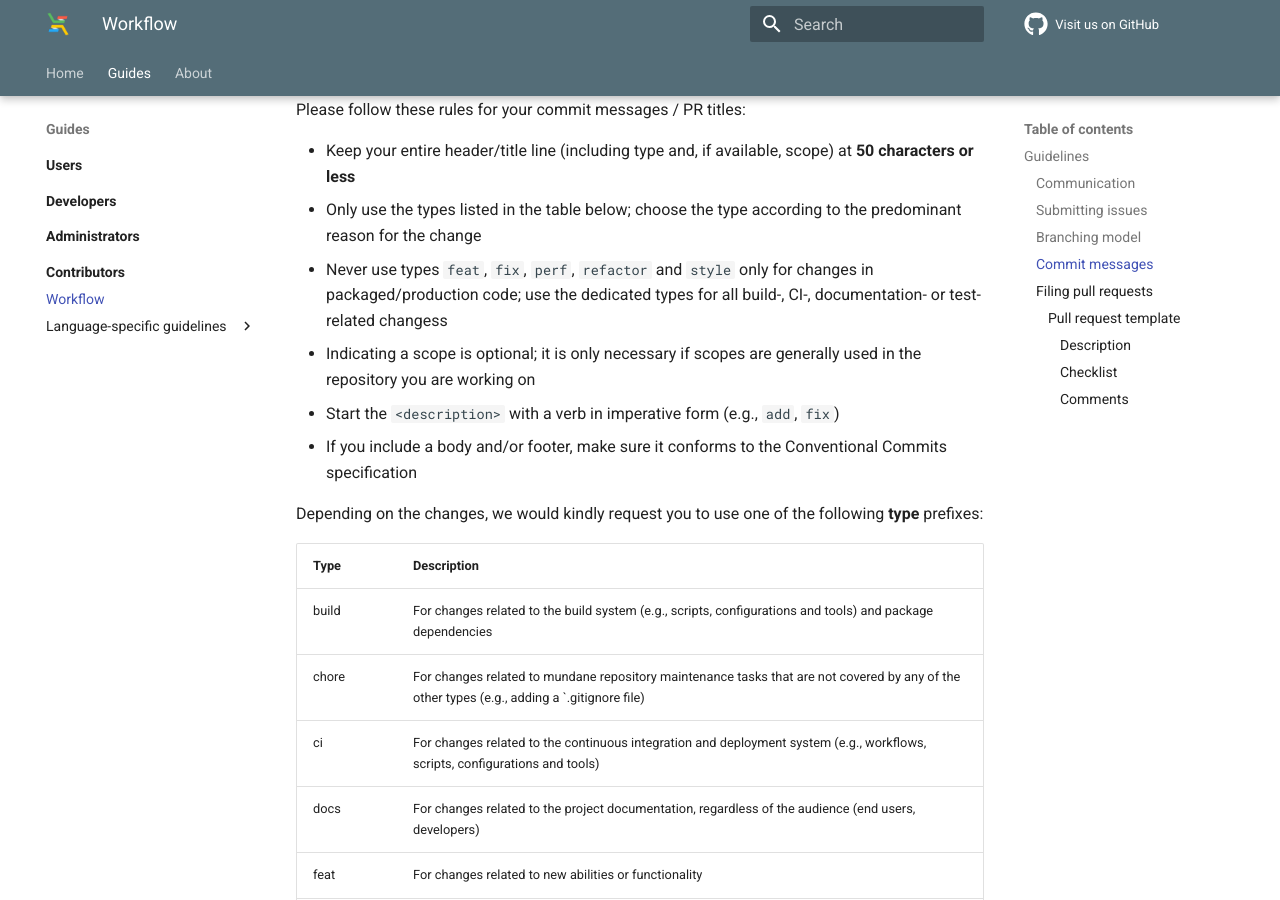
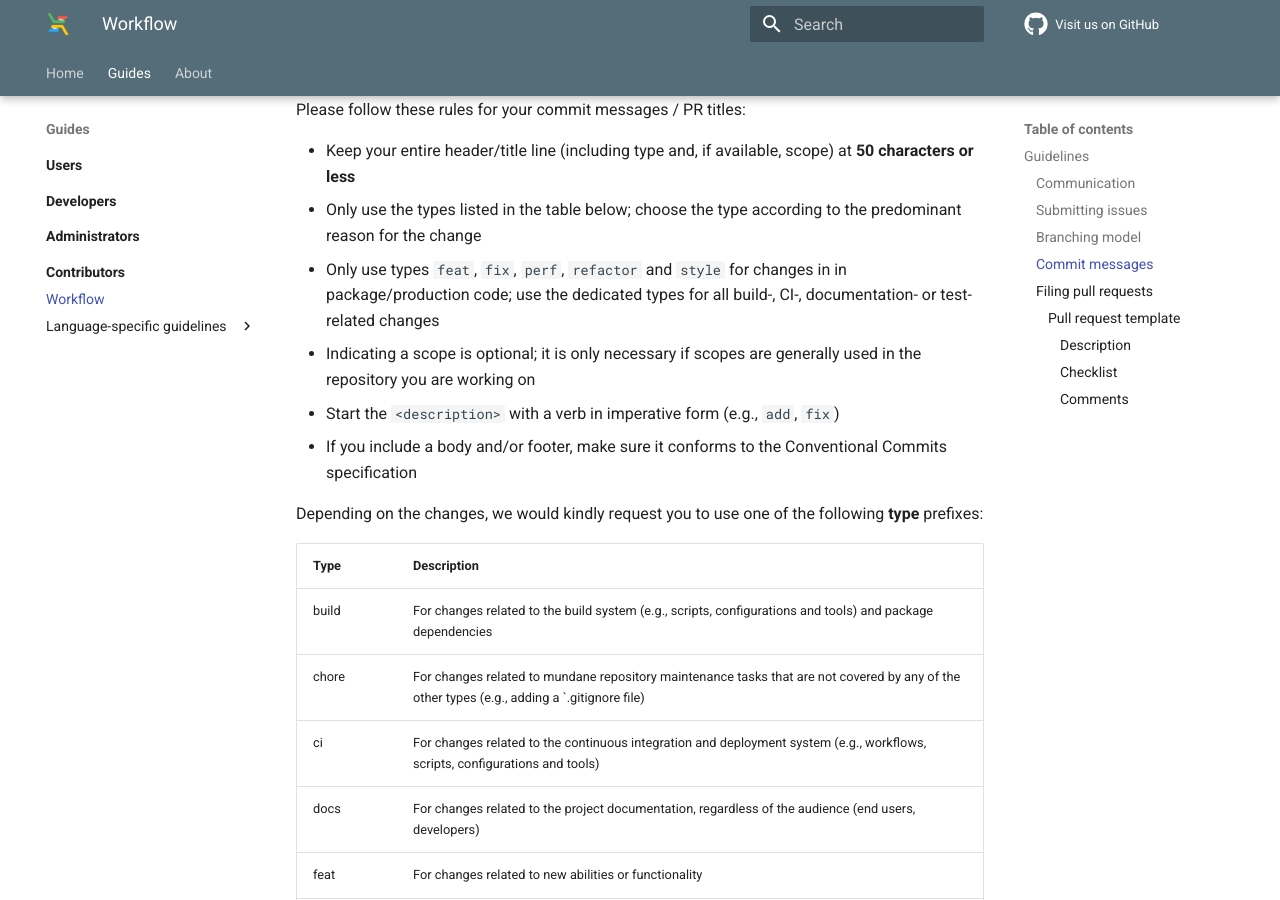
Before and after one commit to elixir-cloud-aai/elixir-cloud-aai.github.io, an MkDocs documentation site: the page built from docs/guides/guide-contributor/workflow.md, in a window 1280 px wide and 900 px high, scrolled down 3287 px. Built offline with MkDocs 1.6.1 and Material for MkDocs 9.7.7, drawn with Linux system fonts in a browser that asks for light colours; emoji names are drawn with the system emoji font; comment, search, counter and statistics services are not loaded.

Commit message:
docs(contributors): fix typos

```diff
--- a/docs/guides/guide-contributor/workflow.md
+++ b/docs/guides/guide-contributor/workflow.md
@@ -165,9 +165,9 @@
   at **50 characters or less**
 - Only use the types listed in the table below; choose the type according to the
   predominant reason for the change
-- Never use types `feat`, `fix`, `perf`, `refactor` and `style` only for changes
-  in packaged/production code; use the dedicated types for all build-, CI-,
-  documentation- or test-related changess
+- Only use types `feat`, `fix`, `perf`, `refactor` and `style` for changes in
+  in package/production code; use the dedicated types for all build-, CI-,
+  documentation- or test-related changes
 - Indicating a scope is optional; it is only necessary if scopes are generally
   used in the repository you are working on
 - Start the `<description>` with a verb in imperative form (e.g., `add`, `fix`)
```
